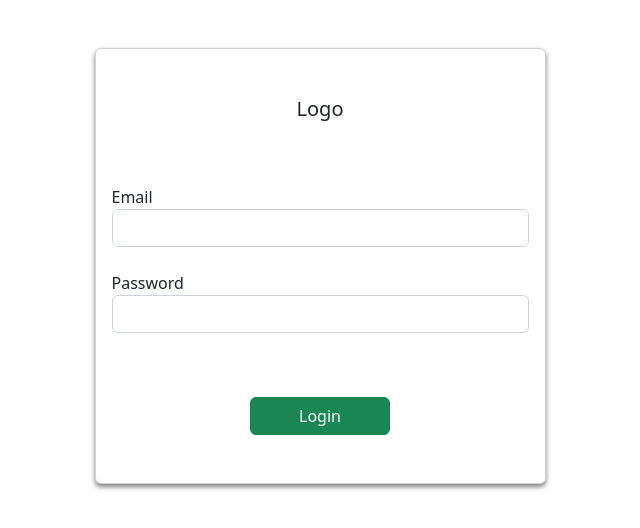
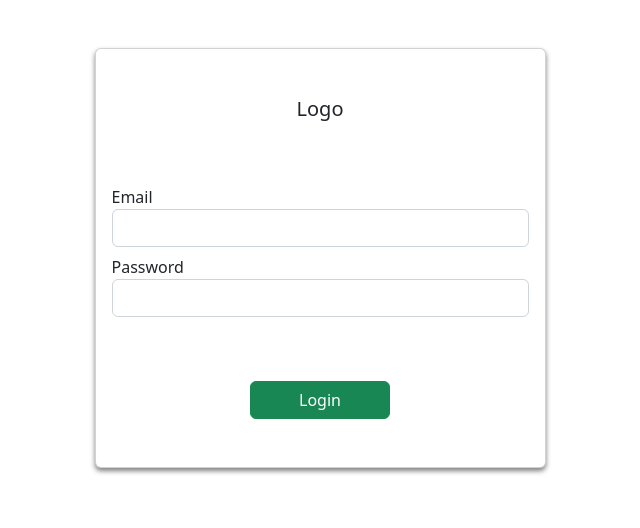
Before and after one commit to Manenomyk/Fredor-Investment, a React (Create React App) app: page /login in a window 1280 px wide. Shown: the top 528 px of the page, without its empty margins (320-960 px from the left). Built offline with nearby package versions, Linux system fonts and the light colour scheme.

Commit message:
error display

```diff
--- a/src/Admin/AdminLogin/Login.js
+++ b/src/Admin/AdminLogin/Login.js
@@ -3,7 +3,6 @@ import React, { useState } from "react";
 import * as log from "react-bootstrap";
 import "./Login.css";
 import { useNavigate } from "react-router-dom";
-
 
 function Login() {
   const navigate = useNavigate();
@@ -52,13 +51,12 @@ function Login() {
           setLoading(false);
           console.log(res.response.data.errors);
           if (res.response.status === 422) {
-            seterrors(res.response.data.validation_errors);
+            seterrors(res.response.data.errors);
           }
-
         });
     } catch (error) {
       // alert("oops, invalid credentials")
-      console.log(error)
+      console.log(error);
       setLoading(false);
       setServerError("Invalid credentials.");
       setTimeout(() => {
@@ -79,24 +77,35 @@ function Login() {
                 Logo
               </log.Card.Title>
               <log.Card.Body>
+                <div className="mb-2">
                 <span>Email</span>
                 <input
                   type="email"
-                  className="form-control shadow-none mb-4"
+                  className="form-control shadow-none"
                   name="email"
                   onChange={handleinput}
                   value={logininput.email}
                 />
+                {errors && (
+                  <div className="flex">
+                    <span className="dede">{errors[0]}</span>
+                  </div>
+                )}
+                </div>
 
                 <span>Password</span>
                 <input
                   type="password"
-                  className="form-control shadow-none mb-4"
+                  className="form-control shadow-none"
                   name="password"
                   onChange={handleinput}
                   value={logininput.password}
                 />
-
+                {errors && (
+                  <div className="flex">
+                    <span className="dede">{errors[1]}</span>
+                  </div>
+                )}
 
                 <div className="logbtn">
                   <button
```
